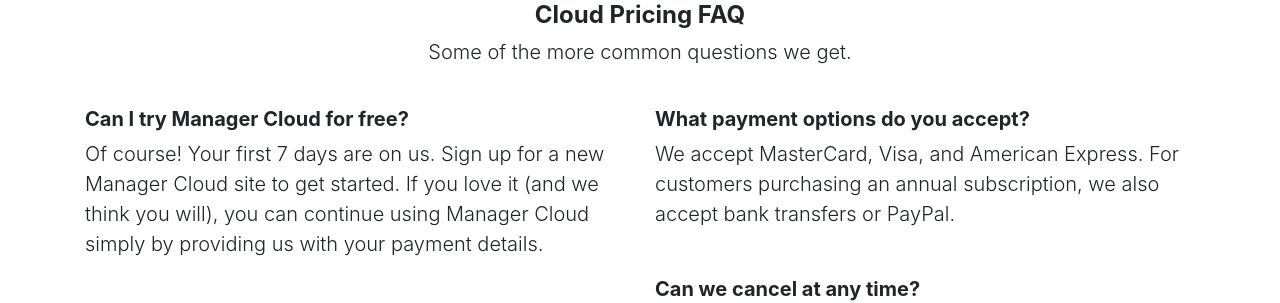
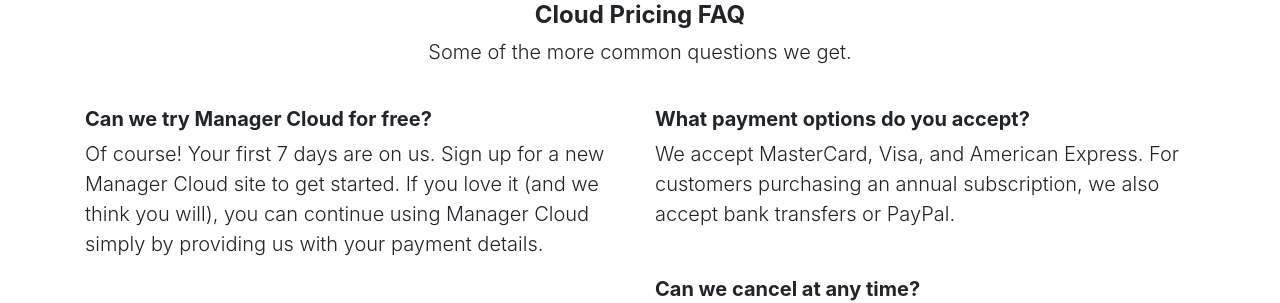
Before and after one commit to 3etechinns/www.manager.io, a Jekyll site: the page built from cloud/pricing/index.html, in a window 1280 px wide. Shown: the part 752-1055 px from the top of the page. Built offline with Jekyll 4.4.1, drawn with Linux system fonts in a browser that asks for light colours; nearby versions of some CDN libraries; comment, search, counter and statistics services are not loaded.

Commit message:
no message

```diff
--- a/cloud/pricing/index.html
+++ b/cloud/pricing/index.html
@@ -36,7 +36,7 @@ title: Pricing
 
 <div class="row mb-4">
   <div class="col-md">
-    <h5 class="font-weight-bold pt-4">Can I try Manager Cloud for free?</h5>
+    <h5 class="font-weight-bold pt-4">Can we try Manager Cloud for free?</h5>
     <p class="lead mb-4">Of course! Your first 7 days are on us. Sign up for a new Manager Cloud site to get started. If you love it (and we think you will), you can continue using Manager Cloud simply by providing us with your payment details.</p>
 
     <h5 class="font-weight-bold pt-4">Do we pay extra for more users or businesses?</h5>
```
